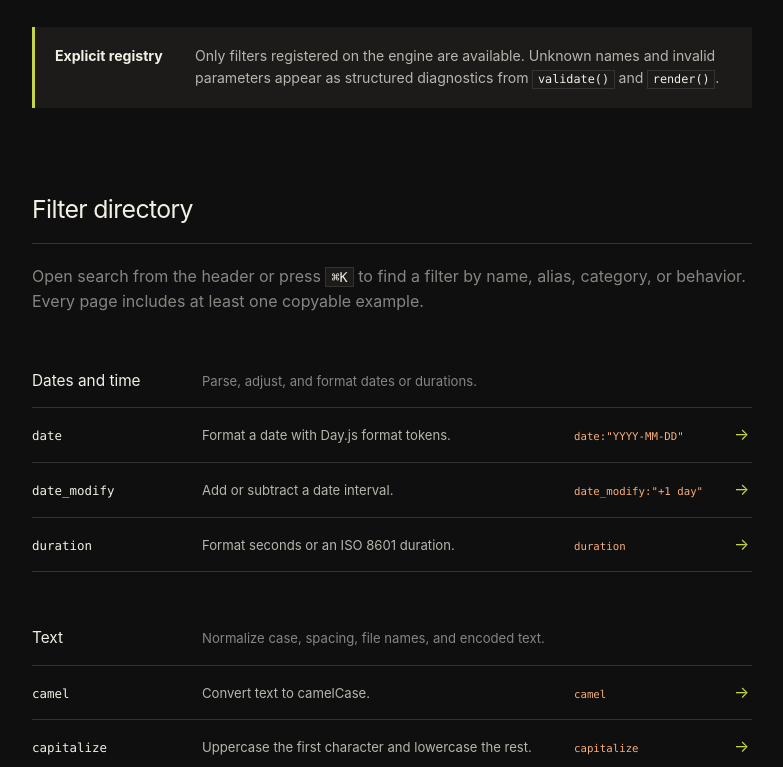
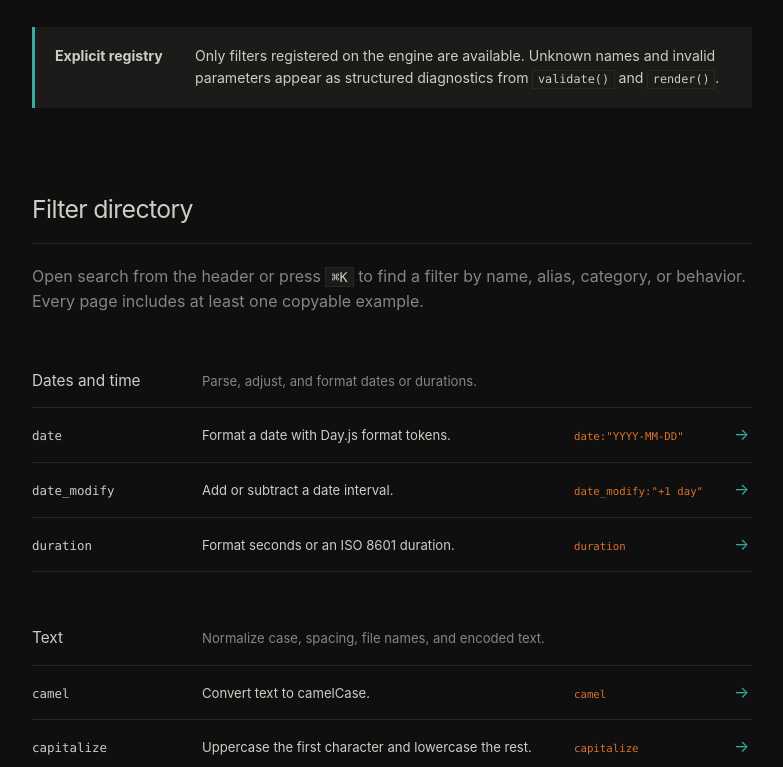
Before and after one commit to obsidianmd/knap, a Next.js app in the folder website/: page /filters in a window 1280 px wide. Shown: the part 718-1485 px from the top of the page, without its empty margins (248-1031 px from the left). Built offline with nearby package versions, Linux system fonts and the light colour scheme.

Commit message:
Adopt Flexoki color system

```diff
--- a/website/app/_components/docs.tsx
+++ b/website/app/_components/docs.tsx
@@ -83,10 +83,12 @@ export function DocShell({
 }
 
 function tokenClass(token: string, language: 'knap' | 'ts' | 'shell') {
-  if (/^(\{\{|\}\}|\{%|%\})$/.test(token)) return 'syn-punctuation';
+  if (/^(\{\{|\}\}|\{%|%\})$/.test(token)) return 'syn-language';
   if (/^['"`]/.test(token)) return 'syn-string';
   if (/^\|\s*[a-z_]+$/i.test(token)) return 'syn-filter';
   if (/^\d/.test(token)) return 'syn-number';
+  if (language === 'ts' && /^(import|from)$/.test(token)) return 'syn-import';
+  if (/^(true|false|null|undefined)$/.test(token)) return 'syn-constant';
   if (/^(if|elseif|else|endif|for|in|endfor|set|and|or|not|contains|true|false|null|undefined)$/.test(token)) return 'syn-keyword';
   if (language === 'ts' && /^(import|from|const|let|type|async|await|return|if|else|new|throw|export)$/.test(token)) return 'syn-keyword';
   if (language === 'shell' && /^(pnpm|npm|npx)$/.test(token)) return 'syn-filter';
--- a/website/app/globals.css
+++ b/website/app/globals.css
@@ -3,15 +3,21 @@
 :root {
   --ink: #100f0f;
   --panel: #1c1b1a;
-  --line: #343331;
+  --line: #282726;
+  --line-hover: #343331;
+  --line-active: #403e3c;
+  --faint: #575653;
   --muted: #878580;
-  --body: #b7b5ac;
-  --paper: #f2f0e5;
-  --acid: #c6d44c;
-  --blue: #92bfdb;
-  --orange: #f9ae77;
-  --pink: #f4a4c2;
-  --purple: #a699d0;
+  --body: #cecdc3;
+  --paper: #cecdc3;
+  --red: #d14d41;
+  --orange: #da702c;
+  --yellow: #d0a215;
+  --green: #879a39;
+  --cyan: #3aa99f;
+  --blue: #4385be;
+  --purple: #8b7ec8;
+  --magenta: #ce5d97;
   --content: 1180px;
 }
 
@@ -69,17 +75,17 @@ a { color: inherit; text-decoration: none; }
   min-height: 48px;
   align-items: center;
   justify-content: center;
-  border: 1px solid #575653;
+  border: 1px solid var(--faint);
   padding: 10px 16px;
   font-size: 0.88rem;
   font-weight: 700;
   transition: transform 150ms ease, background 150ms ease, color 150ms ease;
 }
 .button:hover { transform: translateY(-2px); }
-.button-primary { border-color: var(--acid); background: var(--acid); color: var(--ink); }
+.button-primary { border-color: var(--cyan); background: var(--cyan); color: var(--ink); }
 .button-secondary:hover { background: var(--panel); }
 
-.code-window { min-width: 0; border: 1px solid var(--line); background: var(--panel); color: var(--paper); box-shadow: 18px 18px 0 rgb(198 212 76 / 9%); }
+.code-window { min-width: 0; border: 1px solid var(--line); background: var(--panel); color: var(--paper); box-shadow: 18px 18px 0 var(--line); }
 .code-window-bar {
   display: flex;
   align-items: center;
@@ -90,7 +96,7 @@ a { color: inherit; text-decoration: none; }
   font-family: "SFMono-Regular", Consolas, "Liberation Mono", monospace;
   font-size: 0.72rem;
 }
-.code-language { color: var(--acid); font-size: 0.64rem; font-weight: 700; letter-spacing: 0.12em; }
+.code-language { color: var(--cyan); font-size: 0.64rem; font-weight: 700; letter-spacing: 0.12em; }
 .code-window pre {
   margin: 0;
   overflow-x: auto;
@@ -100,10 +106,11 @@ a { color: inherit; text-decoration: none; }
   line-height: 1.85;
 }
 .code-line { display: grid; min-height: 1.85em; grid-template-columns: 42px 1fr; padding-inline: 14px 24px; }
-.code-line:hover { background: rgb(255 255 255 / 3%); }
-.line-number { color: #575653; user-select: none; }
-.tok-punctuation { color: var(--purple); }
-.tok-keyword { color: var(--pink); }
+.code-line:hover { background: var(--line); }
+.line-number { color: var(--faint); user-select: none; }
+.tok-punctuation { color: var(--muted); }
+.tok-language { color: var(--magenta); }
+.tok-keyword { color: var(--green); }
 .tok-variable { color: var(--blue); }
 .tok-filter { color: var(--orange); }
 .tok-plain { color: var(--paper); }
@@ -112,7 +119,7 @@ a { color: inherit; text-decoration: none; }
 .install-strip > div { display: flex; align-items: center; gap: 18px; }
 .install-label { color: var(--muted); font-size: 0.72rem; font-weight: 700; letter-spacing: 0.1em; text-transform: uppercase; }
 .install-strip code { color: var(--paper); font-family: "SFMono-Regular", Consolas, monospace; }
-.install-strip a { color: var(--acid); font-size: 0.88rem; font-weight: 650; }
+.install-strip a { color: var(--cyan); font-size: 0.88rem; font-weight: 650; }
 
 .feature-grid { display: grid; grid-template-columns: 0.72fr 1.3fr; gap: clamp(60px, 10vw, 140px); padding-block: clamp(92px, 12vw, 150px); }
 .section-heading h2 { margin: 0; color: var(--paper); font-size: clamp(2rem, 4.2vw, 3.9rem); line-height: 1.04; letter-spacing: -0.055em; }
@@ -128,22 +135,22 @@ a { color: inherit; text-decoration: none; }
 .used-by-heading > p { max-width: 520px; margin: 0; color: var(--muted); font-size: 0.96rem; }
 .used-by-list { border-top: 1px solid var(--line); }
 .used-by-card { display: grid; grid-template-columns: 46px minmax(0, 1fr) 250px 24px; gap: 28px; align-items: center; border-bottom: 1px solid var(--line); padding-block: 30px; transition: background 150ms ease, padding 150ms ease; }
-.used-by-card:hover { background: rgb(198 212 76 / 5%); padding-inline: 14px; }
+.used-by-card:hover { background: var(--panel); padding-inline: 14px; }
 .used-by-index { align-self: start; color: var(--muted); font-family: "SFMono-Regular", Consolas, monospace; font-size: 0.68rem; }
 .used-by-copy { display: grid; gap: 8px; }
-.used-by-copy p { margin: 0; color: var(--acid); font-size: 0.66rem; font-weight: 700; letter-spacing: 0.08em; text-transform: uppercase; }
+.used-by-copy p { margin: 0; color: var(--cyan); font-size: 0.66rem; font-weight: 700; letter-spacing: 0.08em; text-transform: uppercase; }
 .used-by-copy h3 { margin: 0; color: var(--paper); font-size: 1.65rem; letter-spacing: -0.035em; }
 .used-by-copy > span { max-width: 590px; color: var(--muted); font-size: 0.86rem; }
 .used-by-example { display: grid; gap: 9px; border-left: 1px solid var(--line); padding-left: 24px; }
 .used-by-example small { color: var(--muted); font-size: 0.6rem; font-weight: 700; letter-spacing: 0.08em; text-transform: uppercase; }
 .used-by-example code { color: var(--orange); font-family: "SFMono-Regular", Consolas, monospace; font-size: 0.72rem; }
-.used-by-card > strong { color: var(--acid); font-size: 1rem; font-weight: 500; }
+.used-by-card > strong { color: var(--cyan); font-size: 1rem; font-weight: 500; }
 
 .path-grid { display: grid; grid-template-columns: repeat(3, 1fr); border: 1px solid var(--line); border-right: 0; margin-bottom: 100px; }
 .path-grid a { display: grid; min-height: 190px; border-right: 1px solid var(--line); padding: 25px; transition: background 150ms ease, color 150ms ease; }
-.path-grid a:hover { background: var(--acid); color: var(--ink); }
+.path-grid a:hover { background: var(--cyan); color: var(--ink); }
 .path-grid span, .path-grid small { color: var(--muted); font-size: 0.72rem; font-weight: 650; letter-spacing: 0.08em; text-transform: uppercase; }
-.path-grid a:hover span, .path-grid a:hover small { color: rgb(16 15 15 / 62%); }
+.path-grid a:hover span, .path-grid a:hover small { color: var(--line-active); }
 .path-grid strong { align-self: end; color: var(--paper); font-size: clamp(1.7rem, 3vw, 2.65rem); letter-spacing: -0.04em; }
 .path-grid a:hover strong { color: var(--ink); }
 .path-grid small { align-self: end; justify-self: end; }
@@ -168,7 +175,7 @@ footer > a:last-child { justify-self: end; }
   .nav-links .nav-github { border: 0; padding: 0; }
   .hero-copy h1 { font-size: clamp(2.9rem, 14vw, 4.4rem); }
   .hero-actions { align-items: stretch; flex-direction: column; }
-  .code-window { box-shadow: 9px 9px 0 rgb(16 15 15 / 16%); }
+  .code-window { box-shadow: 9px 9px 0 var(--line); }
   .install-strip { align-items: flex-start; flex-direction: column; }
   .feature-cards article { grid-template-columns: 34px 1fr; }
   .feature-cards p { grid-column: 2; }
@@ -218,16 +225,16 @@ footer > a:last-child { justify-self: end; }
 }
 .filter-search-trigger:hover { border-color: var(--muted); color: var(--paper); }
 .filter-search-trigger kbd, .command-palette kbd { font-family: "SFMono-Regular", Consolas, monospace; font-size: 0.62rem; }
-.filter-search-trigger kbd { color: var(--acid); }
+.filter-search-trigger kbd { color: var(--cyan); }
 .topbar .filter-search-trigger { border-color: var(--line); color: var(--body); }
 .topbar .filter-search-trigger:hover { border-color: var(--muted); color: var(--paper); }
-.topbar .filter-search-trigger kbd { color: var(--acid); }
-.command-backdrop { position: fixed; z-index: 100; inset: 0; display: grid; align-items: start; justify-items: center; background: rgb(0 0 0 / 72%); padding: min(14vh, 120px) 16px 32px; backdrop-filter: blur(4px); }
-.command-palette { width: min(100%, 680px); overflow: hidden; border: 1px solid #575653; background: var(--ink); color: var(--body); box-shadow: 0 24px 80px rgb(0 0 0 / 55%); }
+.topbar .filter-search-trigger kbd { color: var(--cyan); }
+.command-backdrop { position: fixed; z-index: 100; inset: 0; display: grid; align-items: start; justify-items: center; background: rgb(16 15 15 / 82%); padding: min(14vh, 120px) 16px 32px; backdrop-filter: blur(4px); }
+.command-palette { width: min(100%, 680px); overflow: hidden; border: 1px solid var(--line-hover); background: var(--ink); color: var(--body); box-shadow: 0 24px 80px rgb(16 15 15 / 70%); }
 .command-palette > header { display: grid; grid-template-columns: auto 1fr auto; gap: 12px; align-items: center; border-bottom: 1px solid var(--line); padding: 13px 14px; }
-.command-palette > header > span { color: var(--acid); font-size: 1.4rem; line-height: 1; }
+.command-palette > header > span { color: var(--cyan); font-size: 1.4rem; line-height: 1; }
 .command-palette input { min-width: 0; border: 0; outline: 0; background: transparent; color: var(--paper); padding: 4px 0; font: inherit; font-size: 1.05rem; }
-.command-palette input::placeholder { color: #6f6e69; }
+.command-palette input::placeholder { color: var(--faint); }
 .command-palette > header button { border: 1px solid var(--line); background: var(--panel); color: var(--muted); padding: 4px 6px; font-family: "SFMono-Regular", Consolas, monospace; font-size: 0.6rem; cursor: pointer; }
 .command-results { max-height: min(62vh, 540px); overflow-y: auto; padding: 6px; }
 .command-results > a { display: grid; grid-template-columns: 160px 1fr 20px; gap: 16px; align-items: center; border: 0; padding: 11px 12px; }
@@ -236,9 +243,9 @@ footer > a:last-child { justify-self: end; }
 .command-results small { color: var(--muted); font-size: 0.58rem; }
 .command-results p { margin: 0; color: var(--muted); font-size: 0.76rem; }
 .command-results strong { color: transparent; font-weight: 400; }
-.command-results > a.is-active { background: var(--acid); color: var(--ink); }
+.command-results > a.is-active { background: var(--cyan); color: var(--ink); }
 .command-results > a.is-active code { color: var(--ink); }
-.command-results > a.is-active small, .command-results > a.is-active p { color: rgb(16 15 15 / 68%); }
+.command-results > a.is-active small, .command-results > a.is-active p { color: var(--line-active); }
 .command-results > a.is-active strong { color: var(--ink); }
 .command-empty { margin: 0; padding: 30px 14px; color: var(--muted); text-align: center; }
 .command-palette > footer { display: flex; gap: 18px; justify-content: flex-end; border-top: 1px solid var(--line); padding: 8px 12px; color: var(--muted); font-size: 0.62rem; }
@@ -257,7 +264,7 @@ footer > a:last-child { justify-self: end; }
 .sidebar-group { display: grid; gap: 7px; margin-bottom: 30px; }
 .sidebar-group p, .docs-toc p {
   margin: 0 0 8px;
-  color: #575653;
+  color: var(--faint);
   font-family: "SFMono-Regular", Consolas, monospace;
   font-size: 0.66rem;
   font-weight: 700;
@@ -266,7 +273,7 @@ footer > a:last-child { justify-self: end; }
 }
 .sidebar-group a, .docs-toc a { color: var(--muted); font-size: 0.8rem; }
 .sidebar-group a:hover, .docs-toc a:hover { color: var(--paper); }
-.sidebar-group a[aria-current="page"] { color: var(--acid); }
+.sidebar-group a[aria-current="page"] { color: var(--cyan); }
 .sidebar-external { padding-top: 28px; border-top: 1px solid var(--line); }
 .docs-toc { display: grid; gap: 8px; border-left: 1px solid var(--line); padding-left: 18px; }
 
@@ -290,7 +297,7 @@ footer > a:last-child { justify-self: end; }
 }
 .doc-section > p { margin: 0 0 18px; }
 .doc-section > p + p { margin-top: -5px; }
-.doc-section a { color: var(--acid); border-bottom: 1px solid rgb(198 212 76 / 35%); }
+.doc-section a { color: var(--cyan); border-bottom: 1px solid var(--cyan); }
 .doc-section :not(pre) > code, .doc-note code, .api-list code {
   border: 1px solid var(--line);
   background: var(--panel);
@@ -310,24 +317,27 @@ footer > a:last-child { justify-self: end; }
   font-family: "SFMono-Regular", Consolas, monospace;
   font-size: 0.66rem;
 }
-.doc-code figcaption span:last-child { color: var(--acid); font-size: 0.6rem; font-weight: 700; letter-spacing: 0.1em; }
+.doc-code figcaption span:last-child { color: var(--cyan); font-size: 0.6rem; font-weight: 700; letter-spacing: 0.1em; }
 .doc-code pre { margin: 0; overflow-x: auto; padding-block: 18px; color: var(--paper); font-family: "SFMono-Regular", Consolas, monospace; font-size: 0.82rem; line-height: 1.72; }
 .doc-code-line { display: grid; min-height: 1.72em; grid-template-columns: 42px 1fr; padding-inline: 10px 20px; }
-.doc-code-line:hover { background: rgb(255 255 255 / 2.5%); }
-.doc-line-number { color: #575653; user-select: none; }
-.syn-punctuation { color: var(--purple); }
-.syn-keyword { color: var(--pink); }
+.doc-code-line:hover { background: var(--line); }
+.doc-line-number { color: var(--faint); user-select: none; }
+.syn-punctuation { color: var(--muted); }
+.syn-language { color: var(--magenta); }
+.syn-keyword { color: var(--green); }
+.syn-import { color: var(--red); }
+.syn-constant { color: var(--yellow); }
 .syn-variable { color: var(--blue); }
 .syn-filter { color: var(--orange); }
-.syn-string { color: #87d3c3; }
-.syn-number { color: #eccb60; }
+.syn-string { color: var(--cyan); }
+.syn-number { color: var(--purple); }
 
 .doc-note {
   display: grid;
   grid-template-columns: 120px 1fr;
   gap: 20px;
   margin: 28px 0;
-  border-left: 3px solid var(--acid);
+  border-left: 3px solid var(--cyan);
   background: var(--panel);
   padding: 18px 20px;
   font-size: 0.88rem;
@@ -337,7 +347,7 @@ footer > a:last-child { justify-self: end; }
 
 .type-grid { display: grid; grid-template-columns: repeat(3, 1fr); gap: 1px; margin: 28px 0; background: var(--line); border: 1px solid var(--line); }
 .type-grid div { display: grid; gap: 8px; background: var(--ink); padding: 18px; }
-.type-grid code { color: var(--acid); font-family: "SFMono-Regular", Consolas, monospace; font-size: 0.78rem; }
+.type-grid code { color: var(--cyan); font-family: "SFMono-Regular", Consolas, monospace; font-size: 0.78rem; }
 .type-grid span { color: var(--muted); font-size: 0.78rem; }
 
 .table-wrap { margin: 26px 0; overflow-x: auto; }
@@ -379,16 +389,16 @@ footer > a:last-child { justify-self: end; }
   color: inherit !important;
   transition: background 150ms ease, padding 150ms ease;
 }
-.filter-row:hover { background: rgb(198 212 76 / 5%); padding-inline: 10px; }
+.filter-row:hover { background: var(--panel); padding-inline: 10px; }
 .filter-row > div { display: grid; gap: 3px; }
 .filter-row > div > code { border: 0; background: transparent; color: var(--paper); padding: 0; font-size: 0.78rem; }
 .filter-row small { color: var(--muted); font-size: 0.58rem; }
 .filter-row p { margin: 0; color: var(--body); font-size: 0.82rem; }
 .filter-row .filter-example { overflow: hidden; border: 0; background: transparent; color: var(--orange); padding: 0; font-size: 0.67rem; text-overflow: ellipsis; white-space: nowrap; }
-.filter-row > span { color: var(--acid); }
+.filter-row > span { color: var(--cyan); }
 
 .filter-breadcrumb { display: flex; gap: 9px; align-items: center; margin: -46px 0 52px; color: var(--muted); font-size: 0.76rem; }
-.filter-breadcrumb a { color: var(--acid); }
+.filter-breadcrumb a { color: var(--cyan); }
 .filter-breadcrumb code { color: var(--paper); font-family: "SFMono-Regular", Consolas, monospace; }
 .syntax-stack { display: grid; gap: 1px; border: 1px solid var(--line); background: var(--line); }
 .syntax-stack > code { display: block; background: var(--panel); color: var(--orange); padding: 13px 16px; font-family: "SFMono-Regular", Consolas, monospace; font-size: 0.78rem; }
@@ -403,11 +413,11 @@ footer > a:last-child { justify-self: end; }
 .example-grid .doc-code:last-child { grid-column: 1 / -1; }
 .example-grid .doc-code:last-child figcaption span:last-child { color: var(--blue); }
 .behavior-list { display: grid; gap: 11px; margin: 0; padding-left: 1.25rem; }
-.behavior-list li::marker { color: var(--acid); }
+.behavior-list li::marker { color: var(--cyan); }
 .related-filters { display: grid; grid-template-columns: repeat(2, 1fr); gap: 1px; border: 1px solid var(--line); background: var(--line); }
 .related-filters a { display: grid; gap: 8px; border: 0; background: var(--ink); padding: 17px; }
 .related-filters a:hover { background: var(--panel); }
-.related-filters code { width: fit-content; color: var(--acid) !important; }
+.related-filters code { width: fit-content; color: var(--cyan) !important; }
 .related-filters span { color: var(--muted); font-size: 0.76rem; }
 .filter-pagination { display: grid; grid-template-columns: 1fr 1fr; gap: 1px; margin-top: 90px; border: 1px solid var(--line); background: var(--line); }
 .filter-pagination a, .filter-pagination > span { min-height: 88px; display: grid; align-content: center; gap: 4px; background: var(--ink); padding: 18px; }
--- a/website/app/layout.tsx
+++ b/website/app/layout.tsx
@@ -10,13 +10,13 @@ export const metadata: Metadata = {
     description: 'Variables, logic, loops, and filters for applications that create Markdown.',
     type: 'website',
     url: 'https://knap.md',
-    images: [{ url: '/og.png', width: 1200, height: 630, alt: 'Knap — A template engine for Markdown' }],
+    images: [{ url: '/og-flexoki.png', width: 1200, height: 630, alt: 'Knap — A template engine for Markdown' }],
   },
   twitter: {
     card: 'summary_large_image',
     title: 'Knap — A template engine for Markdown',
     description: 'Variables, logic, loops, and filters for applications that create Markdown.',
-    images: ['/og.png'],
+    images: ['/og-flexoki.png'],
   },
 };
 
```
Also changed, not shown: website/app/page.tsx (+7 -7 lines), website/public/og-flexoki.png (added).
